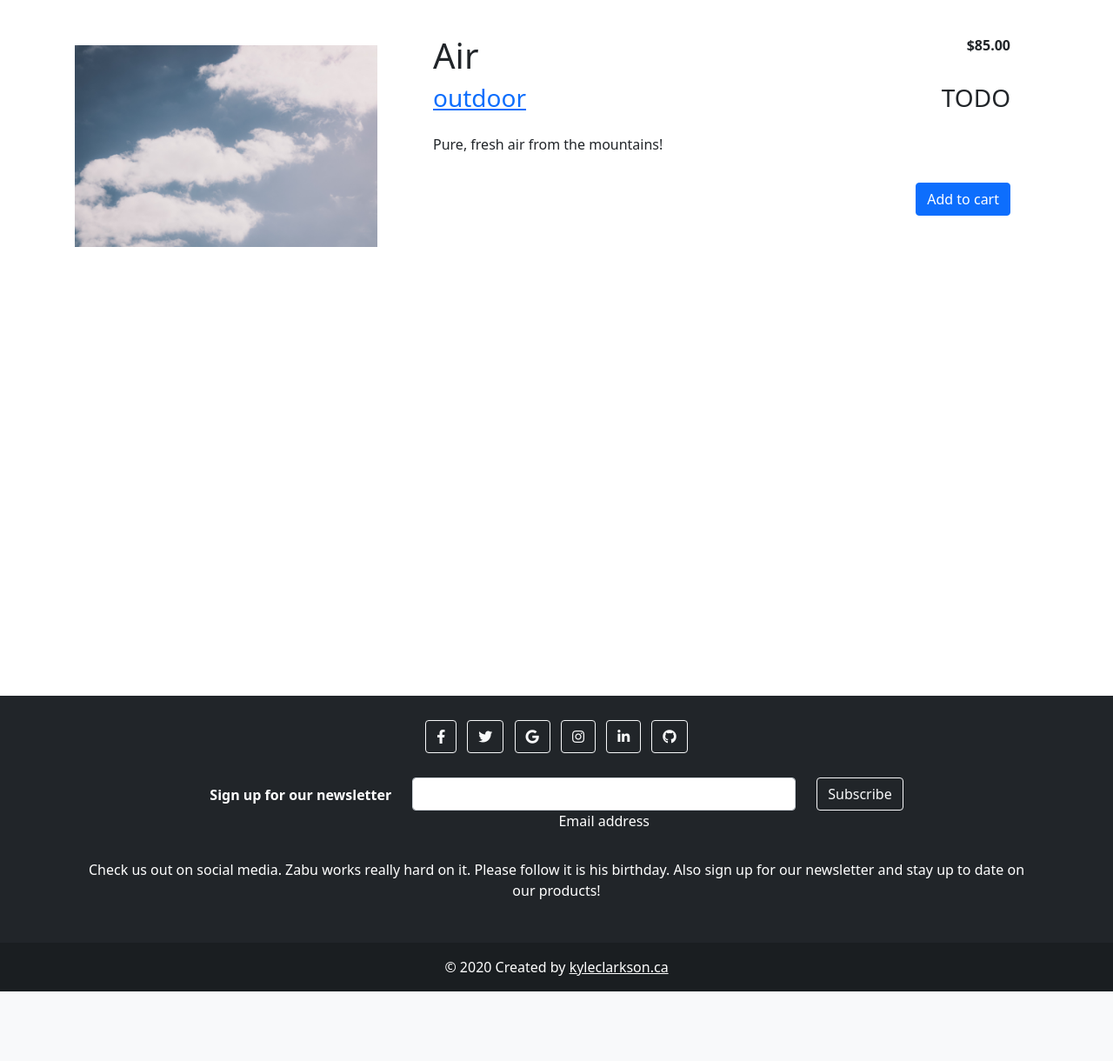
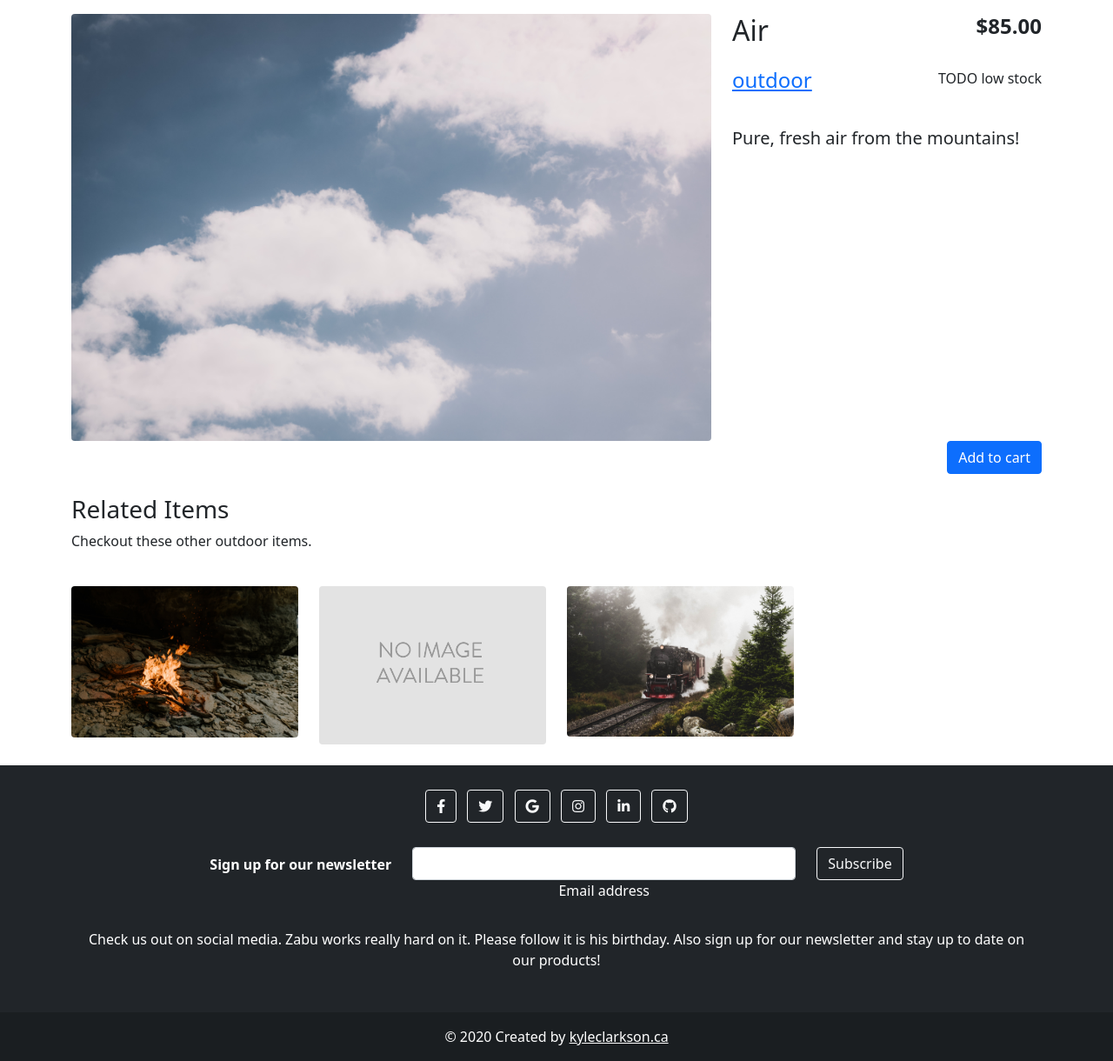
Before and after one commit to kylepclarkson/DemoShop, a Django app: page /products/10/air/ in a window 1280 px wide. Shown: the part 56-1276 px from the top of the page at 87% size. Before the commit the page ends 1196 px from the top, so only its background shows below. Run offline with Django 3.2, Linux system fonts and the light colour scheme; data comes from the database, SQL or seed files in the repository; both versions use the stored data as it was after the commit; some libraries are stand-ins or nearby versions.

Commit message:
UI update

```diff
--- a/shop/templates/shop/home.html
+++ b/shop/templates/shop/home.html
@@ -9,7 +9,6 @@
 {% endblock %}
 
 {% block content %}
-
     {# === hero section === #}
     <div id="home-hero" class="d-flex flex-column min-vh-100 justify-content-center align-items-center pt-5">
         <div class="col-lg-6 col-md-6 col-xs-8 my-lg-5 mx-auto text-center">
--- a/shop/templates/shop/product/detail.html
+++ b/shop/templates/shop/product/detail.html
@@ -7,52 +7,106 @@
 {% endblock %}
 
 {% block content %}
-    <div class="container min-vh-100 align-self-center">
-        <div class="row justify-content-center align-items-center">
-            <div class="col-md-4 my-5">
-                {% thumbnail product.image "640x480" crop='center' as im %}
-                    <img class="img-fluid p-1" src="{{ im.url }}" width="{{ im.width }}" height="{{ im.height }}">
+    <div class="container">
+        <div class="row my-3">
+            {# === product image === #}
+            <div class="col-md-8">
+                {% thumbnail product.image "750x500" crop='center' as im %}
+                    <img class="img-fluid rounded" src="{{ im.url }}" width="{{ im.width }}" height="{{ im.height }}">
                 {% endthumbnail %}
             </div>
-            <div class="col-md-8 px-5 mb-5">
-                <div class="row justify-content-between">
-                    <div class="col-8">
-                        <h1>{{ product.name }}</h1>
+            {# === end product image === #}
+            {# === product details === #}
+            <div class="col-md-4 align-items-center">
+                <div class="row">
+                    <div class="col">
+                        <h2>{{ product.name }}</h2>
                     </div>
-                    <div class="col-4">
+                    <div class="col">
                         <div class="text-end">
                             {% if product.quantity > 0 %}
-                                <p><strong>${{ product.price }}</strong></p>
+                                <h4><strong>${{ product.price }}</strong></h4>
                             {% else %}
-                                <p class="text-danger"><strong>SOLD OUT</strong></p>
+                                <h4 class="text-danger"><strong>SOLD OUT</strong></h4>
                             {% endif %}
                         </div>
                     </div>
                 </div>
-                <div class="row justify-content-between">
-                    <div class="col-8">
-                        <h3>
+                <div class="row my-3">
+                    <div class="col">
+                        <h4>
                             <a href="{{ product.category.get_absolute_url }}">
                                 {{ product.category }}
                             </a>
-                        </h3>
+                        </h4>
                     </div>
-                    <div class="col-4 text-end">
-                        <h3 class="text-end">TODO</h3>
+                    <div class="col">
+                        <div class="text-end">
+                            TODO low stock
+                        </div>
                     </div>
                 </div>
                 <div class="row">
-                    <p>{{ product.description|linebreaks }}</p>
+                    <h5 class="my-3"> {{ product.description }}</h5>
                 </div>
-                <div class="row text-end">
+            </div>
+
+            <div class="col align-self-end text-end">
                 <form action="{% url "cart:cart_add" product.id %}" method="POST">
                     {% csrf_token %}
                     {{ cart_product_form }}
                     <input class="btn btn-primary" type="submit" value="Add to cart">
                 </form>
             </div>
+            {# === end product details === #}
         </div>
+
+        {# === Related products === #}
+        {% if related_products|length > 0 %}
+            <div class="row my-4">
+                <h3>Related Items</h3>
+                <p>Checkout these other {{ product.category }} items.</p>
             </div>
+            <div class="row">
+                {% for related_product in related_products %}
+                    <div class="col-md-3 col-sm-6 mb-4">
+                    {% thumbnail related_product.image "500x300" crop='center' as im %}
+                        <a href="{% url 'shop:product_detail' related_product.id related_product.slug %}">
+                            <img class="img-fluid rounded" src="{{ im.url }}" width="{{ im.width }}" height="{{ im.height }}">
+                        </a>
+                    {% endthumbnail %}
+                </div>
+                {% endfor %}
+            </div>
+        {% endif %}
+        {##}
+        {#        <div class="row">#}
+        {#            <div class="col-md-3 col-sm-6 mb-4">#}
+        {#                <a href="#">#}
+        {#                    <img class="img-fluid" src="http://placehold.it/500x300" alt="">#}
+        {#                </a>#}
+        {#            </div>#}
+        {##}
+        {#            <div class="col-md-3 col-sm-6 mb-4">#}
+        {#                <a href="#">#}
+        {#                    <img class="img-fluid" src="http://placehold.it/500x300" alt="">#}
+        {#                </a>#}
+        {#            </div>#}
+        {##}
+        {#            <div class="col-md-3 col-sm-6 mb-4">#}
+        {#                <a href="#">#}
+        {#                    <img class="img-fluid" src="http://placehold.it/500x300" alt="">#}
+        {#                </a>#}
+        {#            </div>#}
+        {##}
+        {#            <div class="col-md-3 col-sm-6 mb-4">#}
+        {#                <a href="#">#}
+        {#                    <img class="img-fluid" src="http://placehold.it/500x300" alt="">#}
+        {#                </a>#}
+        {#            </div>#}
+        {##}
+        {#        </div>#}
+        <!-- /.row -->
 
     </div>
 {% endblock %}
--- a/shop/views.py
+++ b/shop/views.py
@@ -4,7 +4,7 @@ from .models import Category, Product
 
 
 def home(request):
-
+    """ Display home page info. Included are featured products. """
     # products to be displayed in featured section
     featured = Product.objects.all().\
         filter(featured=True).\
@@ -34,13 +34,19 @@ def product_list(request, category_slug=None):
 
 
 def product_detail(request, id, slug):
-    """ Get a single product using its ID and slug. """
+    """ Get a single product using its ID and slug. Fetch additional
+    products with the same category as the requested product. """
     # include slug in URL to be SEO-friendly
     product = get_object_or_404(Product, id=id, slug=slug)
+    category = product.category
+    # 4 products in the same category, excluding the request.
+    related_products = Product.objects.filter(category=category).exclude(id=id)[:4]
+
     # cart_product_form = CartAddProductForm()
 
     context = {
         'product': product,
+        'related_products': related_products
         # 'cart_product_form': cart_product_form,
     }
 
```
Also changed, not shown: shop/templates/shop/product/product_card.html (+11 -7 lines), db.sqlite3, static_project/css/styles.css (line endings or trailing spaces), 13 other files. Lines whose indentation alone changed are shown as unchanged.
